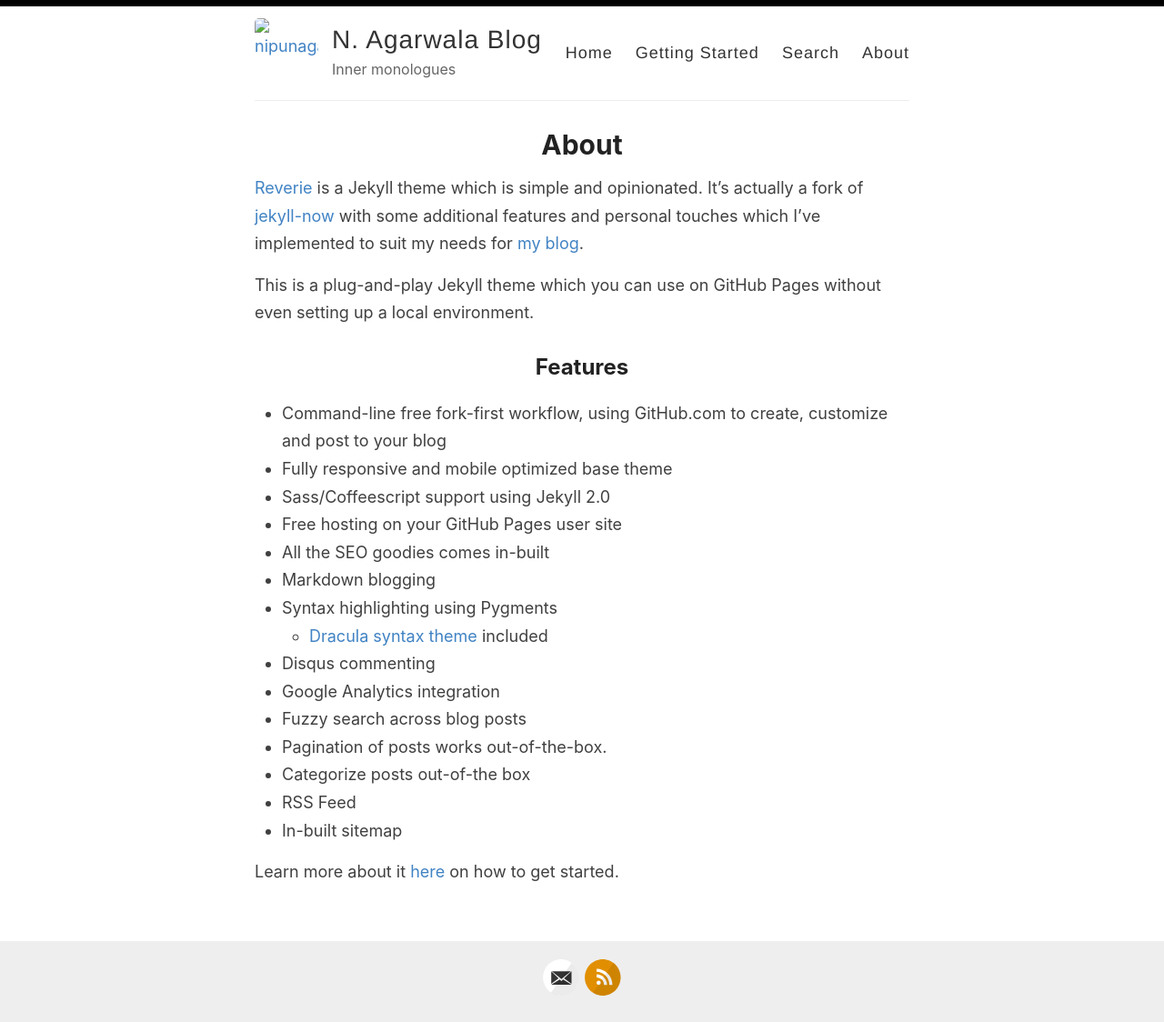
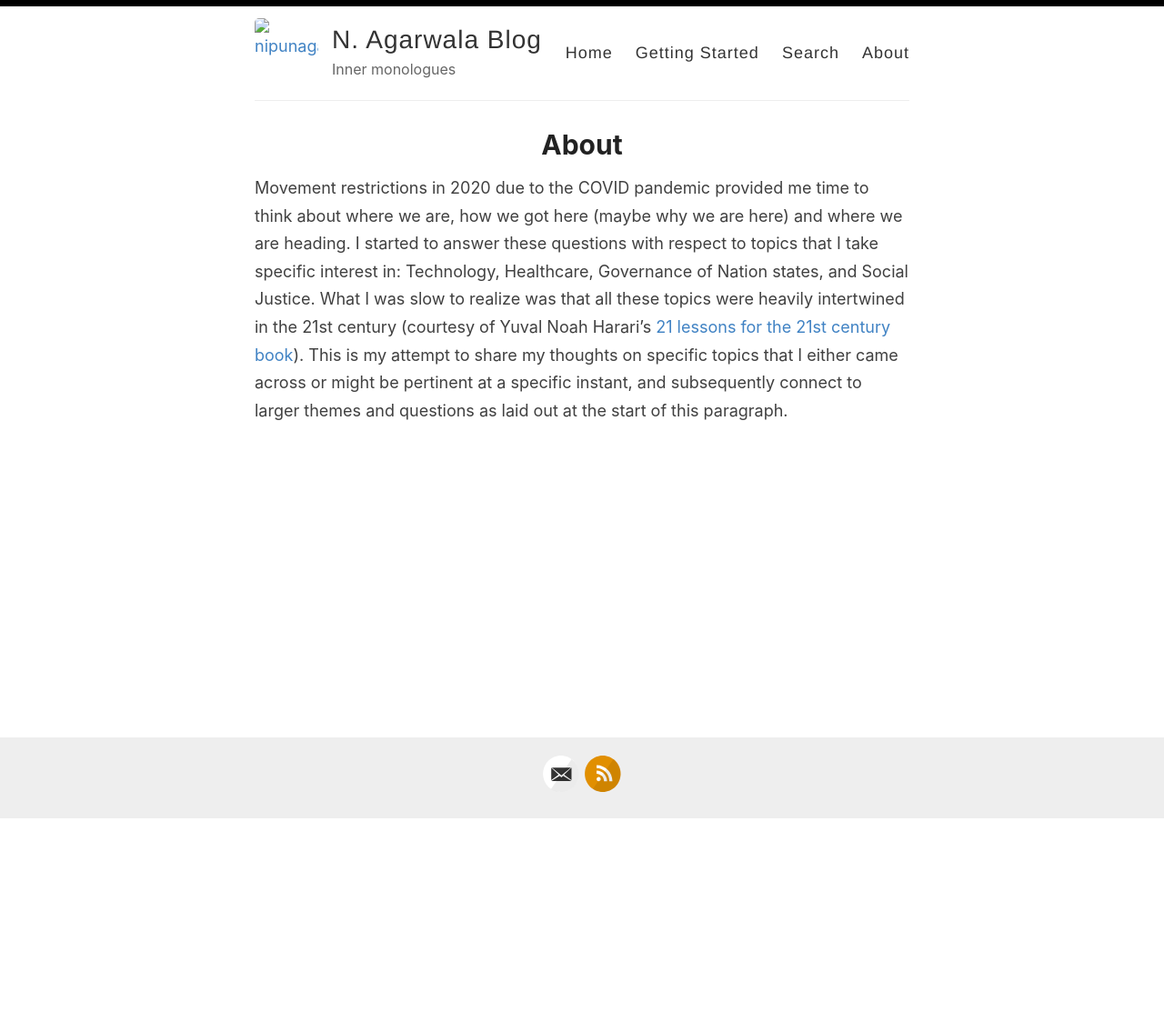
Before and after one commit to nipunagarwala/nipunagarwala.github.io, a Jekyll site: the page built from _pages/about.md, in a window 1280 px wide. Shown: the whole page at 91% size. Built offline with Jekyll 4.4.1, drawn with Linux system fonts in a browser that asks for light colours; after the commit the page ends 901 px from its top, so only the background shows below that.

Commit message:
Update about.md

```diff
--- a/_pages/about.md
+++ b/_pages/about.md
@@ -4,26 +4,4 @@ title: About
 permalink: /about/
 ---
 
-[Reverie](https://github.com/amitmerchant1990/reverie) is a Jekyll theme which is simple and opinionated. It's actually a fork of [jekyll-now](https://github.com/barryclark/jekyll-now) with some additional features and personal touches which I've implemented to suit my needs for [my blog](https://www.amitmerchant.com).
-
-This is a plug-and-play Jekyll theme which you can use on GitHub Pages without even setting up a local environment.
-
-## Features
-
-- Command-line free fork-first workflow, using GitHub.com to create, customize and post to your blog
-- Fully responsive and mobile optimized base theme
-- Sass/Coffeescript support using Jekyll 2.0
-- Free hosting on your GitHub Pages user site
-- All the SEO goodies comes in-built
-- Markdown blogging
-- Syntax highlighting using Pygments
-    - [Dracula syntax theme](https://draculatheme.com/) included
-- Disqus commenting
-- Google Analytics integration
-- Fuzzy search across blog posts
-- Pagination of posts works out-of-the-box.
-- Categorize posts out-of-the box
-- RSS Feed
-- In-built sitemap
-
-Learn more about it [here](https://github.com/amitmerchant1990/reverie) on how to get started.
+Movement restrictions in 2020 due to the COVID pandemic provided me time to think about where we are, how we got here (maybe why we are here) and where we are heading. I started to answer these questions with respect to topics that I take specific interest in: Technology, Healthcare, Governance of Nation states, and Social Justice. What I was slow to realize was that all these topics were heavily intertwined in the 21st century (courtesy of Yuval Noah Harari's [21 lessons for the 21st century book](https://www.amazon.com/dp/B07B77NHHL/ref=dp-kindle-redirect?_encoding=UTF8&btkr=1)). This is my attempt to share my thoughts on specific topics that I either came across or might be pertinent at a specific instant, and subsequently connect to larger themes and questions as laid out at the start of this paragraph.
```
